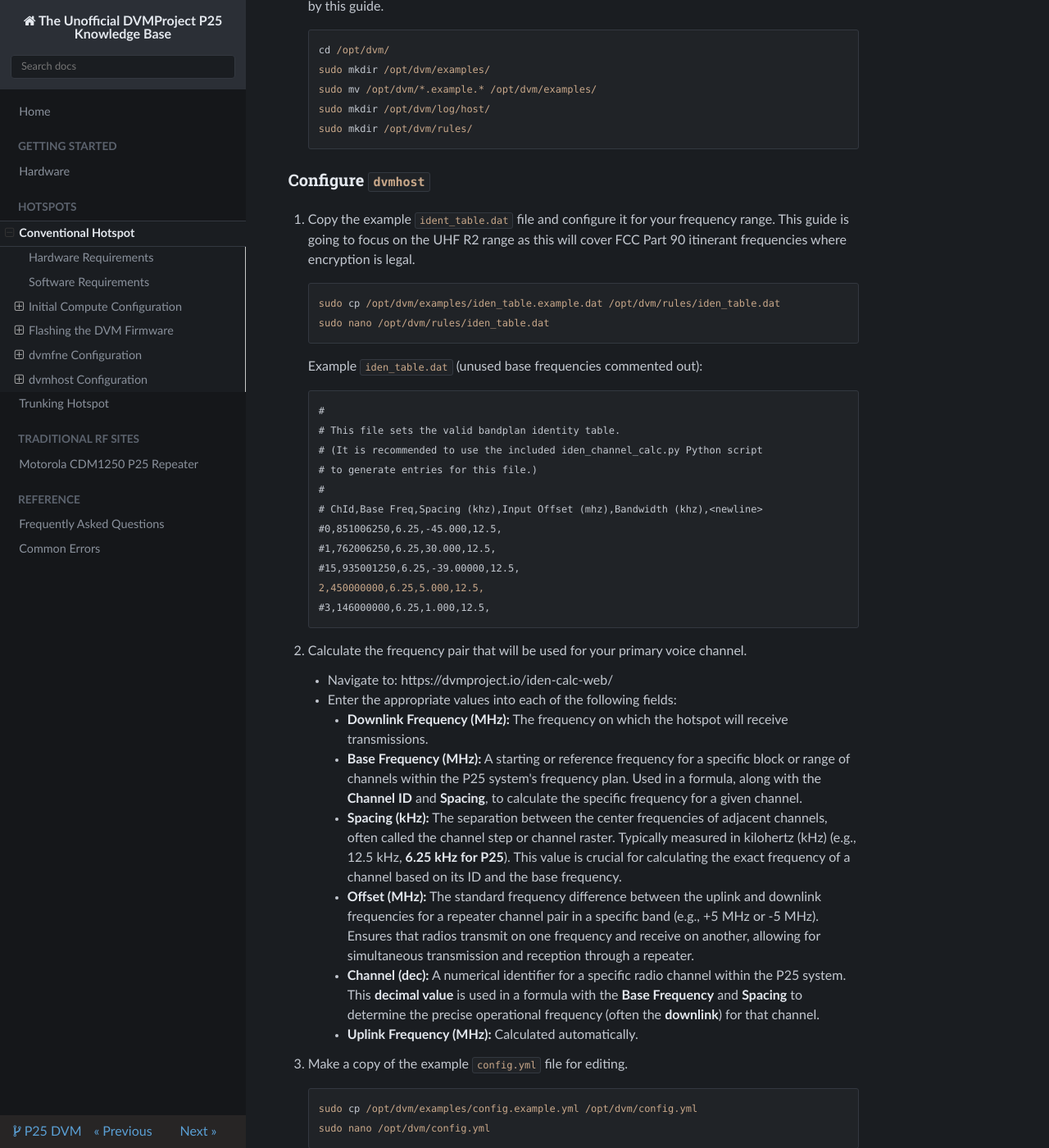
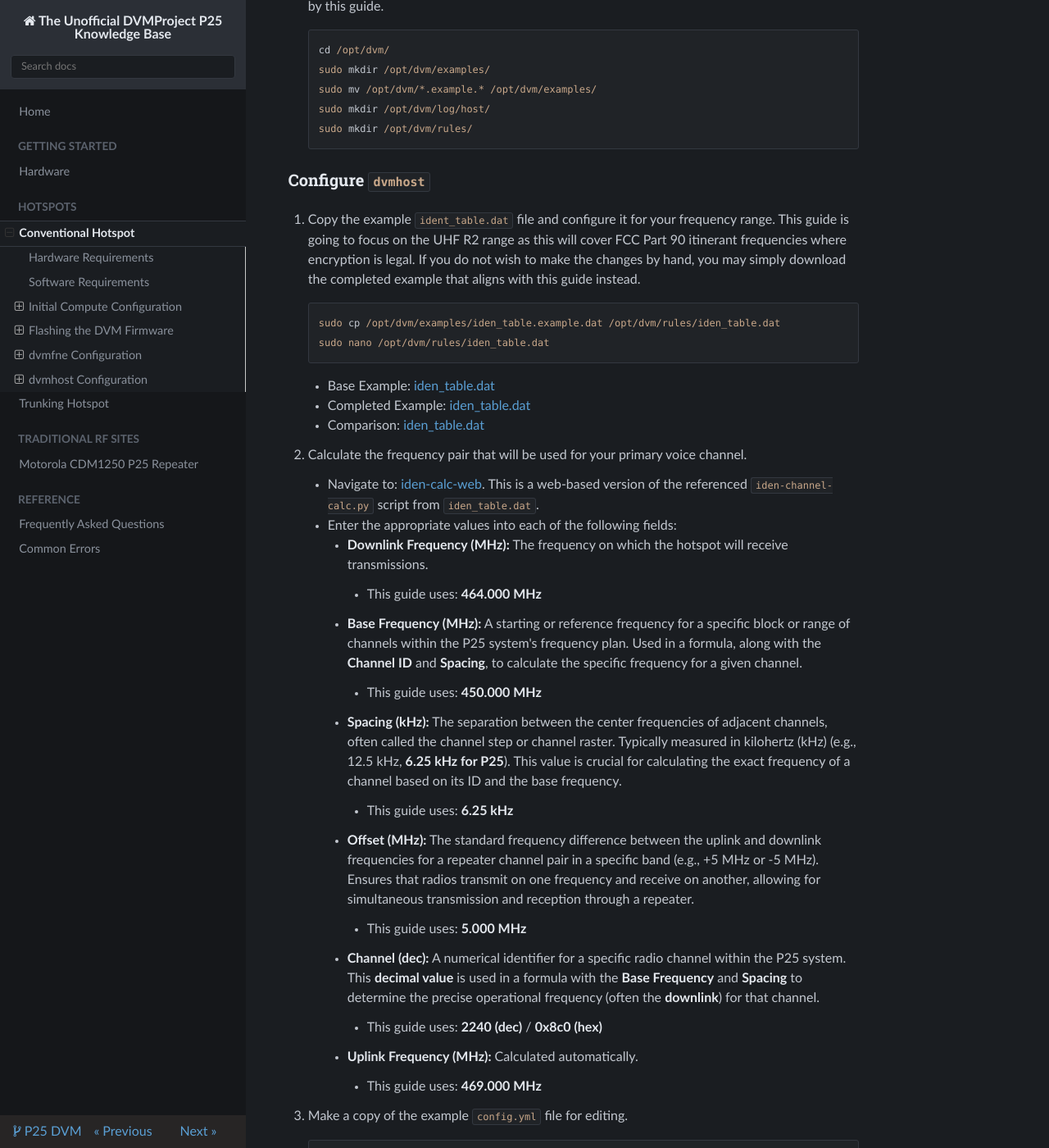
Before and after one commit to p25-dvm/p25-dvm.github.io, an MkDocs documentation site: the page built from docs/conventional-hotspot/conventional-hotspot.md, in a window 1280 px wide and 1400 px high, scrolled down 8497 px. Shown: the whole window at 82% size. Built offline with MkDocs 1.6.1, drawn with Linux system fonts in a browser that asks for light colours; nearby versions of some CDN libraries; some of the changed text lies outside the part shown.

Commit message:
Update conventional-hotspot.md

````diff
--- a/docs/conventional-hotspot/conventional-hotspot.md
+++ b/docs/conventional-hotspot/conventional-hotspot.md
@@ -245,8 +245,8 @@ The next sections will cover the configuration of `dvmfne` and `dvmhost`. These
     sudo nano /opt/dvm/fne-config.yml
     ```
 
+    - Base Example: [fne-config.yml](https://github.com/DVMProject/dvmhost/blob/master/configs/fne-config.example.yml)
     - Completed Example: [fne-config.yml](https://github.com/p25-dvm/p25-dvm.github.io/blob/main/docs/example-configs/conventional-hotspot/fne-config.yml)
-    - Base Example: [fne-config.yml](https://github.com/DVMProject/dvmhost/blob/master/configs/fne-config.example.yml)
     - Comparison: [fne-config.yml](https://www.diffchecker.com/NXQRz3Rs/)
 
 3. Make a copy of the base rules, acls, and peer list for editing.
@@ -263,8 +263,8 @@ The next sections will cover the configuration of `dvmfne` and `dvmhost`. These
     sudo nano /opt/dvm/rules/peer_list.dat
     ```
 
+    - Base Example: [peer_list.dat](https://github.com/DVMProject/dvmhost/blob/master/configs/peer_list.example.dat)
     - Completed Example: [peer_list.dat](https://github.com/p25-dvm/p25-dvm.github.io/blob/main/docs/example-configs/conventional-hotspot/peer_list.dat)
-    - Base Example: [peer_list.dat](https://github.com/DVMProject/dvmhost/blob/master/configs/peer_list.example.dat)
     - Comparison: [peer-list.dat](https://www.diffchecker.com/zvQ5HP50/)
 
 5. Define the talkgroups that you want to have have accessible to your peers within `talkgroup_rules.yml`. If you do not wish to make the changes by hand, you may simply download the completed example that aligns with this guide instead.
@@ -273,8 +273,8 @@ The next sections will cover the configuration of `dvmfne` and `dvmhost`. These
     sudo nano /opt/dvm/rules/talkgroup_rules.yml
     ```
 
+    - Base Example: [talkgroup_rules.yml](https://github.com/DVMProject/dvmhost/blob/master/configs/talkgroup_rules.example.yml)
     - Completed Example: [talkgroup_rules.yml](https://github.com/p25-dvm/p25-dvm.github.io/blob/main/docs/example-configs/conventional-hotspot/talkgroup_rules.yml)
-    - Base Example: [talkgroup_rules.yml](https://github.com/DVMProject/dvmhost/blob/master/configs/talkgroup_rules.example.yml)
     - Comparison: [talkgroup_rules.yml](https://www.diffchecker.com/3lxEHeJL/)
 
     **Optional:** Populate `rid_acl.dat` if you wish to restrict access to your FNE by radio ID. This can always be configured later. If you do not wish to make the changes by hand, you may simply download the completed example that aligns with this guide instead.
@@ -283,8 +283,8 @@ The next sections will cover the configuration of `dvmfne` and `dvmhost`. These
     sudo nano /opt/dvm/rules/rid_acl.dat
     ```
 
+    - Base Example: [rid_acl.dat](https://github.com/DVMProject/dvmhost/blob/master/configs/rid_acl.example.dat)
     - Completed Example: [rid_acl.dat](https://github.com/p25-dvm/p25-dvm.github.io/blob/main/docs/example-configs/conventional-hotspot/rid_acl.dat)
-    - Base Example: [rid_acl.dat](https://github.com/DVMProject/dvmhost/blob/master/configs/rid_acl.example.dat)
     - Comparison: [rid_acl.dat](https://www.diffchecker.com/K9TjGTJs/)
 
 
@@ -344,39 +344,33 @@ The next sections will cover the configuration of `dvmfne` and `dvmhost`. These
 
 ### Configure `dvmhost`
 
-1. Copy the example `ident_table.dat` file and configure it for your frequency range. This guide is going to focus on the UHF R2 range as this will cover FCC Part 90 itinerant frequencies where encryption is legal.
+1. Copy the example `ident_table.dat` file and configure it for your frequency range. This guide is going to focus on the UHF R2 range as this will cover FCC Part 90 itinerant frequencies where encryption is legal.  If you do not wish to make the changes by hand, you may simply download the completed example that aligns with this guide instead.
 
     ```bash
     sudo cp /opt/dvm/examples/iden_table.example.dat /opt/dvm/rules/iden_table.dat
     sudo nano /opt/dvm/rules/iden_table.dat
     ```
 
-    Example `iden_table.dat` (unused base frequencies commented out):
-
-    ```
-    #
-    # This file sets the valid bandplan identity table.
-    # (It is recommended to use the included iden_channel_calc.py Python script
-    # to generate entries for this file.)
-    #
-    # ChId,Base Freq,Spacing (khz),Input Offset (mhz),Bandwidth (khz),<newline>
-    #0,851006250,6.25,-45.000,12.5,
-    #1,762006250,6.25,30.000,12.5,
-    #15,935001250,6.25,-39.00000,12.5,
-    2,450000000,6.25,5.000,12.5,
-    #3,146000000,6.25,1.000,12.5,
-    ```
+    - Base Example: [iden_table.dat](https://github.com/DVMProject/dvmhost/blob/master/configs/iden_table.example.dat)
+    - Completed Example: [iden_table.dat](https://github.com/p25-dvm/p25-dvm.github.io/blob/main/docs/example-configs/conventional-hotspot/iden_table.dat)
+    - Comparison: [iden_table.dat](https://www.diffchecker.com/9Tz7RNEd/)
 
 2. Calculate the frequency pair that will be used for your primary voice channel.
 
-    - Navigate to: https://dvmproject.io/iden-calc-web/
+    - Navigate to: [iden-calc-web](https://dvmproject.io/iden-calc-web/). This is a web-based version of the referenced `iden-channel-calc.py` script from `iden_table.dat`.
     - Enter the appropriate values into each of the following fields:
         - **Downlink Frequency (MHz):** The frequency on which the hotspot will receive transmissions.
+            - This guide uses: **464.000 MHz**
         - **Base Frequency (MHz):** A starting or reference frequency for a specific block or range of channels within the P25 system's frequency plan. Used in a formula, along with the **Channel ID** and **Spacing**, to calculate the specific frequency for a given channel.
+            - This guide uses: **450.000 MHz**
         - **Spacing (kHz):** The separation between the center frequencies of adjacent channels, often called the channel step or channel raster. Typically measured in kilohertz (kHz) (e.g., 12.5 kHz, **6.25 kHz for P25**). This value is crucial for calculating the exact frequency of a channel based on its ID and the base frequency.
+            - This guide uses: **6.25 kHz**
         - **Offset (MHz):** The standard frequency difference between the uplink and downlink frequencies for a repeater channel pair in a specific band (e.g., +5 MHz or -5 MHz). Ensures that radios transmit on one frequency and receive on another, allowing for simultaneous transmission and reception through a repeater.
+            - This guide uses: **5.000 MHz**
         - **Channel (dec):** A numerical identifier for a specific radio channel within the P25 system. This **decimal value** is used in a formula with the **Base Frequency** and **Spacing** to determine the precise operational frequency (often the **downlink**) for that channel.
+            - This guide uses: **2240 (dec)** / **0x8c0 (hex)**
         - **Uplink Frequency (MHz):** Calculated automatically.
+            - This guide uses: **469.000 MHz**
 
 3. Make a copy of the example `config.yml` file for editing.
 
````
